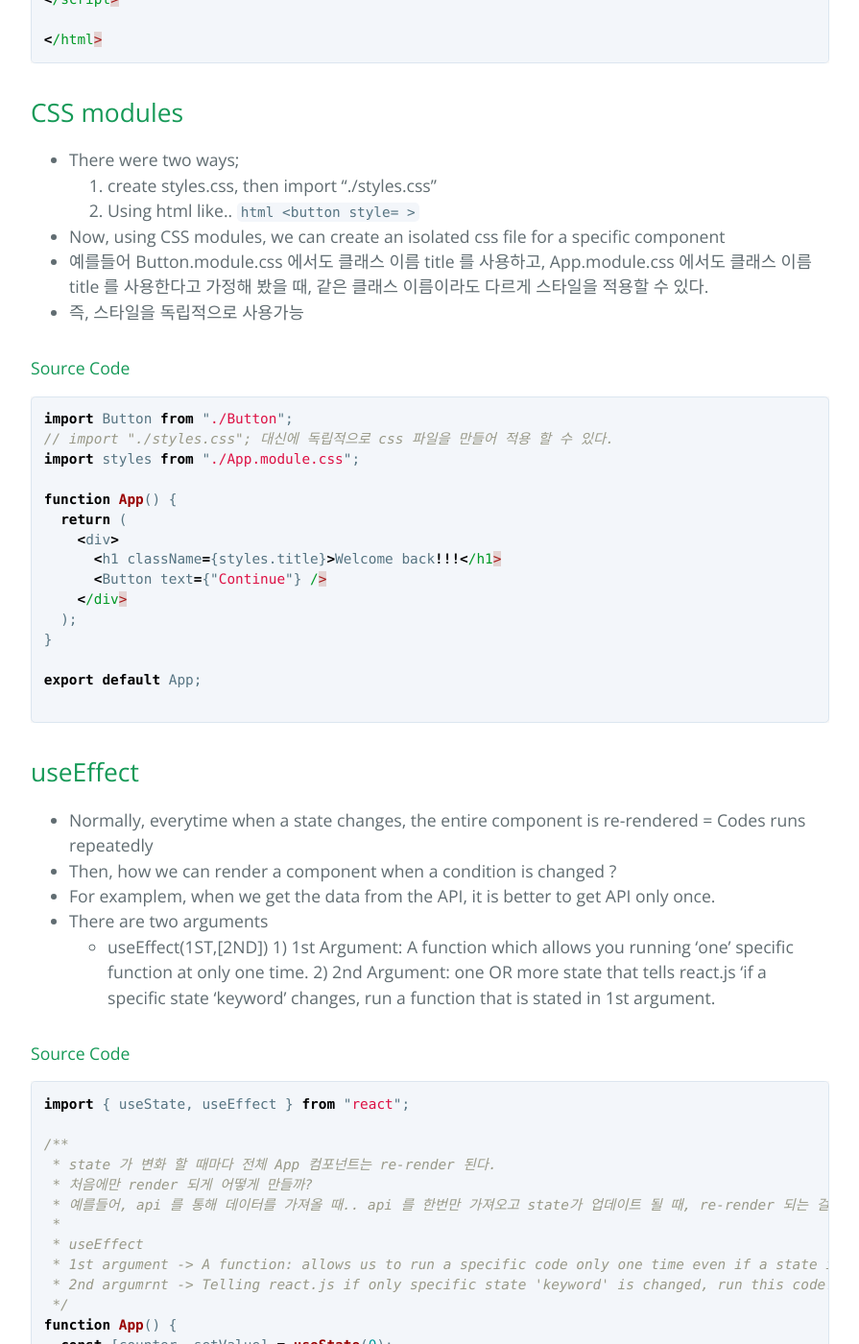
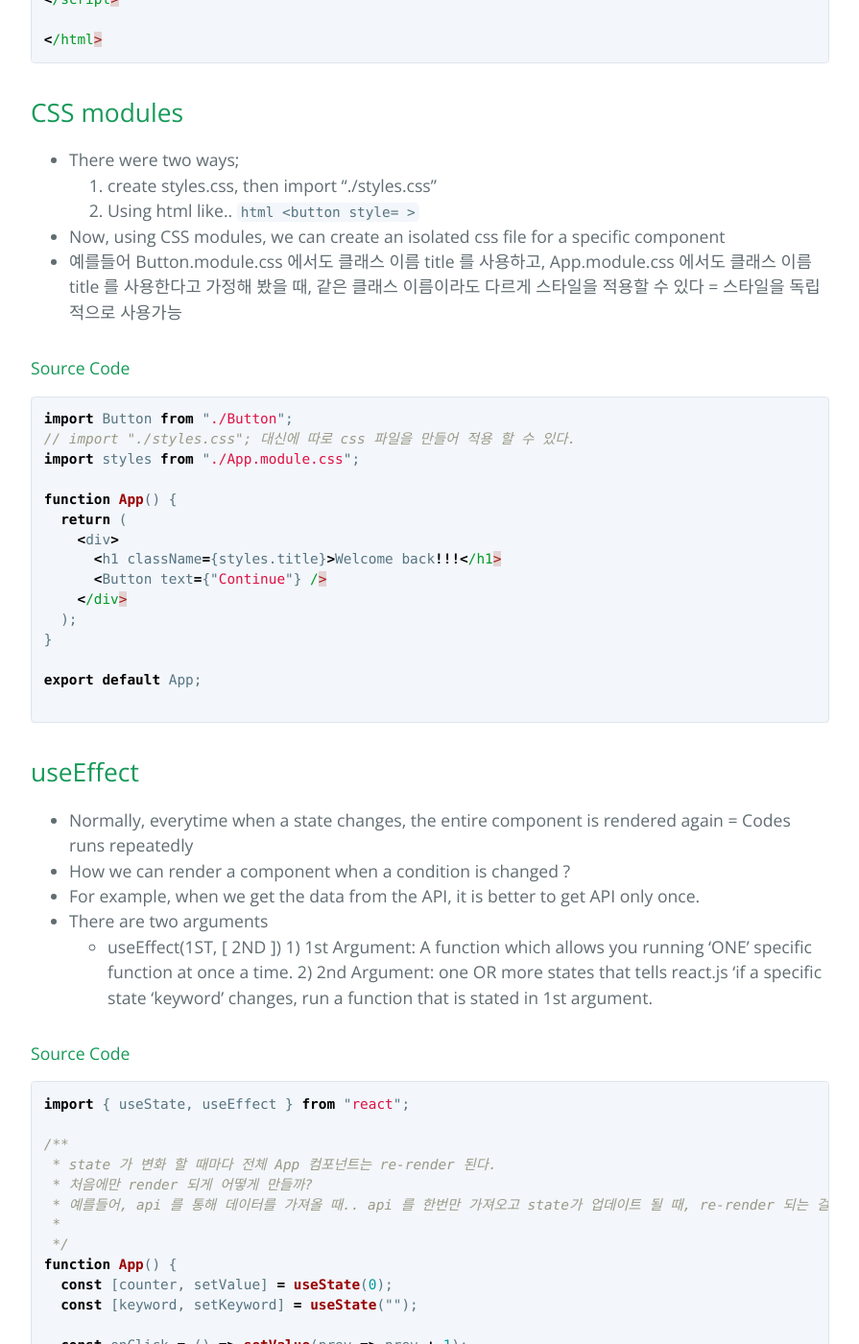
Before and after one commit to Hyukjoo-Lee/Hyukjoo-Lee.github.io_previous, a Jekyll site: the page built from _posts/2022-06-02-JavaScript_Basic_React_3.markdown, in a window 1280 px wide and 1400 px high, scrolled down 1263 px. Shown: the whole window at 96% size, without its empty margins (192-1087 px from the left). Built offline with Jekyll 4.4.1, drawn with Linux system fonts in a browser that asks for light colours.

````diff
--- a/_posts/2022-05-21-JavaScript_Basic_React_2 - Copy.markdown
+++ b/_posts/2022-05-21-JavaScript_Basic_React_2.markdown
@@ -248,3 +248,5 @@ const root = document.getElementById("root");
 ```
 
 ### Challenge
+
+https://github.com/Hyukjoo-Lee/ReactJS_Basic/tree/main/react-begin
--- a/_posts/2022-06-02-JavaScript_Basic_React_3.markdown
+++ b/_posts/2022-06-02-JavaScript_Basic_React_3.markdown
@@ -62,13 +62,12 @@ categories: JavaScript
     1. create styles.css, then import "./styles.css"
     2. Using html like..  ```html <button style={{ ... }} > ```
 - Now, using CSS modules, we can create an isolated css file for a specific component
-- 예를들어 Button.module.css 에서도 클래스 이름 title 를 사용하고, App.module.css 에서도 클래스 이름 title 를 사용한다고 가정해 봤을 때, 같은 클래스 이름이라도 다르게 스타일을 적용할 수 있다.
-- 즉, 스타일을 독립적으로 사용가능
+- 예를들어 Button.module.css 에서도 클래스 이름 title 를 사용하고, App.module.css 에서도 클래스 이름 title 를 사용한다고 가정해 봤을 때, 같은 클래스 이름이라도 다르게 스타일을 적용할 수 있다 = 스타일을 독립적으로 사용가능
 
 #### Source Code
 ```javascript
 import Button from "./Button";
-// import "./styles.css"; 대신에 독립적으로 css 파일을 만들어 적용 할 수 있다.
+// import "./styles.css"; 대신에 따로 css 파일을 만들어 적용 할 수 있다.
 import styles from "./App.module.css";
 
 function App() {
@@ -86,13 +85,13 @@ export default App;
 
 ## useEffect
 
-- Normally, everytime when a state changes, the entire component is re-rendered = Codes runs repeatedly
-- Then, how we can render a component when a condition is changed ?
-- For examplem, when we get the data from the API, it is better to get API only once.
+- Normally, everytime when a state changes, the entire component is rendered again = Codes runs repeatedly
+- How we can render a component when a condition is changed ?
+- For example, when we get the data from the API, it is better to get API only once.
 - There are two arguments
-    - useEffect(1ST,[2ND])
-        1) 1st Argument: A function which allows you running 'one' specific function at only one time.
-        2) 2nd Argument: one OR more state that tells react.js 'if a specific state 'keyword' changes, run a function that is stated in 1st argument.
+    - useEffect(1ST, [ 2ND ])
+        1) 1st Argument: A function which allows you running 'ONE' specific function at once a time.
+        2) 2nd Argument: one OR more states that tells react.js 'if a specific state 'keyword' changes, run a function that is stated in 1st argument.
 
 #### Source Code
 ```javascript
@@ -103,9 +102,6 @@ import { useState, useEffect } from "react";
  * 처음에만 render 되게 어떻게 만들까?
  * 예를들어, api 를 통해 데이터를 가져올 때.. api 를 한번만 가져오고 state가 업데이트 될 때, re-render 되는 걸 원치 않을 것.
  *
- * useEffect
- * 1st argument -> A function: allows us to run a specific code only one time even if a state is changed ...
- * 2nd argumrnt -> Telling react.js if only specific state 'keyword' is changed, run this code.
  */
 function App() {
   const [counter, setValue] = useState(0);
````
Also changed, not shown: other parts of _posts/2022-05-21-JavaScript_Basic_React_2.markdown (+1 -1 lines), other parts of _posts/2022-06-02-JavaScript_Basic_React_3.markdown (+1 -1 lines), _posts/2022-03-28-JavaScript_Basic_React.markdown (+3 -4 lines).
